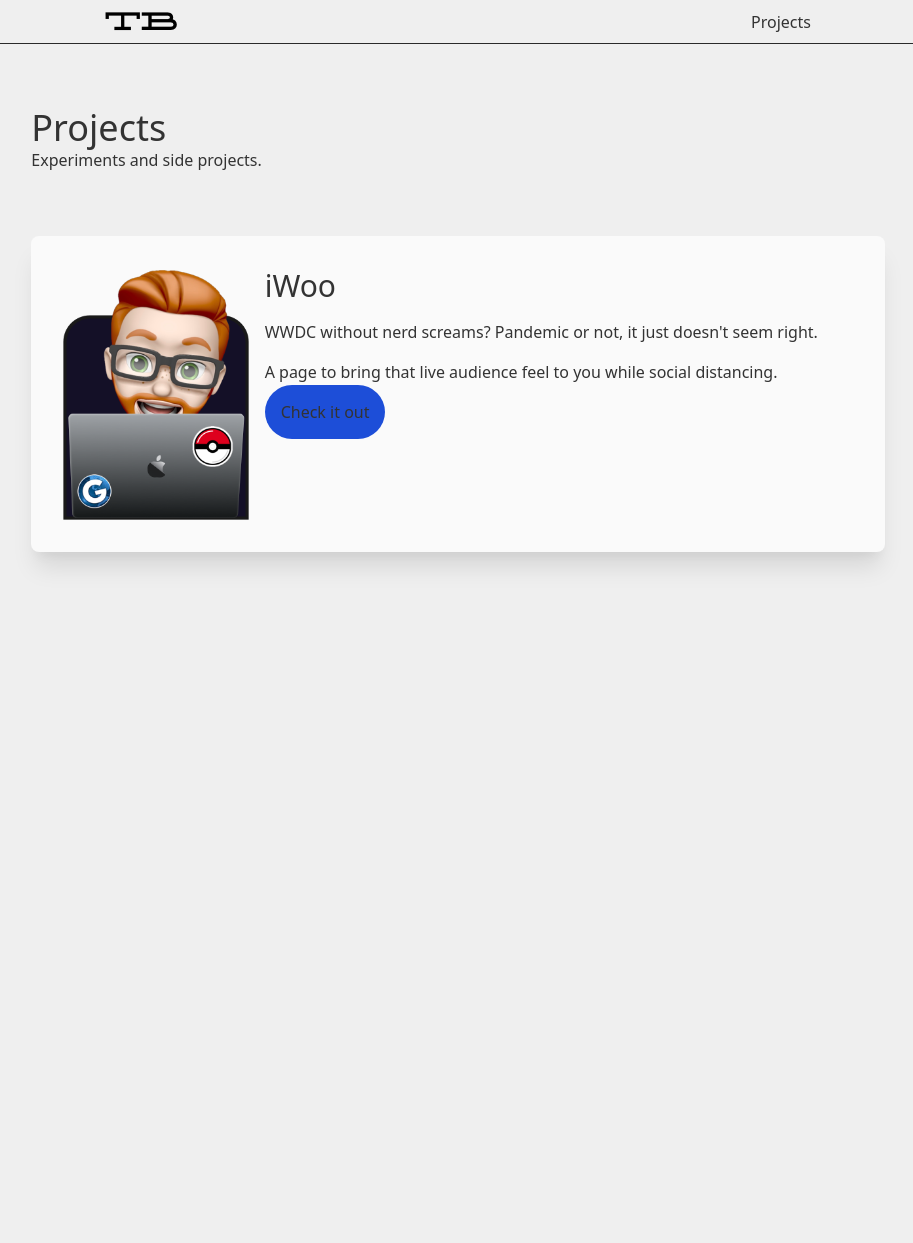
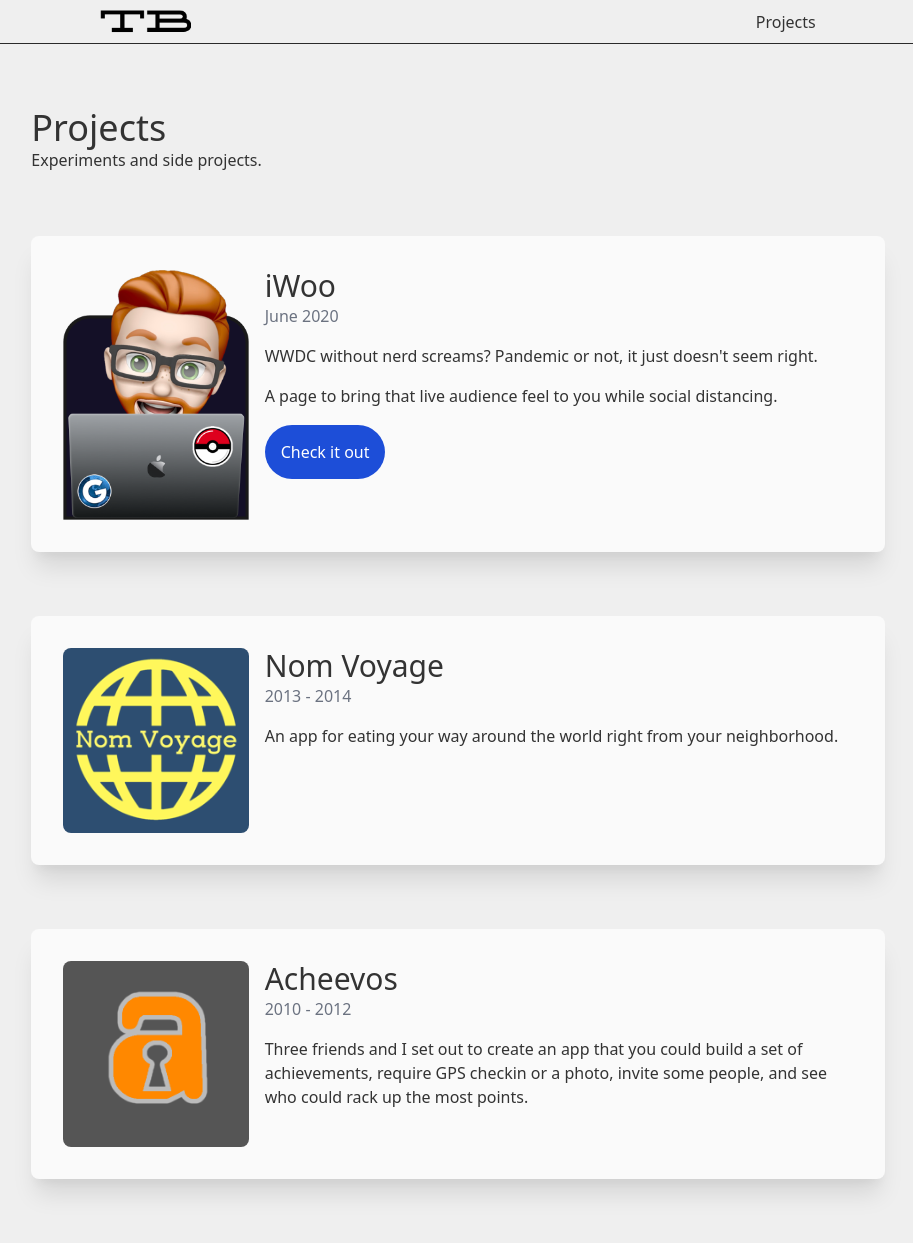
Before and after one commit to tyburg/tyburg.github.io, a Jekyll site: the page built from projects/index.html, in a window 1280 px wide. Shown: the whole page, without its empty margins (182-1095 px from the left). Built offline with Jekyll 4.4.1, drawn with Linux system fonts in a browser that asks for light colours; before the commit the page ends 900 px from its top, so only the background shows below that.

Commit message:
home fixes

```diff
--- a/_layouts/default.html
+++ b/_layouts/default.html
@@ -10,7 +10,9 @@
 </head>
 
 <header class="flex v-screen">
-    <img src="/img/TB.png" class="m-auto">
+    <a href="/" class="m-auto">
+        <img src="/img/TB.png">
+    </a>
     <a href="/projects" class="m-auto">
         <span>Projects</span>
     </a>
--- a/_plugins/medium_post_display.rb
+++ b/_plugins/medium_post_display.rb
@@ -22,12 +22,14 @@
         path = "./external_feed/" + title + ".md"
         path = site.in_source_dir(path)
 
-        p "doc makin"
-        doc = Jekyll::Document.new(path, {:site => site, :collection => jekyll_coll})
-        doc.data['title'] = title;
-        doc.data['feed_content'] = content;
+        if e.categories.size > 0
+          p "doc makin"
+          doc = Jekyll::Document.new(path, {:site => site, :collection => jekyll_coll})
+          doc.data['title'] = title;
+          doc.data['feed_content'] = content;
 
-        jekyll_coll.docs << doc
+          jekyll_coll.docs << doc
+        end
       end
     end
   end
--- a/css/iwoo.scss
+++ b/css/iwoo.scss
@@ -10,6 +10,10 @@
 header {
     height: 44px;
     border-bottom: solid 1px #2a2a2a;
+
+    img {
+        max-height: 24px;
+    }
 }
 
 a {
--- a/css/styles.scss
+++ b/css/styles.scss
@@ -11,8 +11,16 @@
     height: 44px;
     border-bottom: solid 1px #2a2a2a;
     color: #333;
+
+    img {
+        max-height: 24px;
+    }
 }
 
 .project {
     background-color: #fafafa;
+
+    a {
+        color: #fff;
+    }
 }
--- a/projects/index.html
+++ b/projects/index.html
@@ -9,17 +9,50 @@
         <p>Experiments and side projects.</p>
     </div>
 
-    <div class="grid grid-cols-4 gap-4 fourth-row w-2/3 mx-auto p-8 my-16 project rounded-lg shadow-xl">
+    <div class="grid grid-cols-1 sm:grid-cols-4 gap-4 fourth-row w-2/3 mx-auto p-8 my-16 project rounded-lg shadow-xl">
         <div class="col-span-1">
             <img src="/img/tyburg.png">
         </div>
-        <div class="col-span-3 space-y-4">
+        <div class="col-span-3">
             <h1 class="text-3xl">iWoo</h1>
-            <p>WWDC without nerd screams? Pandemic or not, it just doesn't seem right.</p>
-            <p>A page to bring that live audience feel to you while social distancing.</p>
-            <p>
+            <p class="text-gray-500">June 2020</p>
+            <div class="space-y-4 mt-4">
+                <p>WWDC without nerd screams? Pandemic or not, it just doesn't seem right.</p>
+                <p>A page to bring that live audience feel to you while social distancing.</p>
+            </div>
+            <div class="mt-8">
                 <a href="/projects/iwoo/" class="rounded-full bg-blue-700 p-4">Check it out</a>
-            </p>
+            </div>
+        </div>
+    </div>
+
+    <div class="grid grid-cols-1 sm:grid-cols-4 gap-4 fourth-row w-2/3 mx-auto p-8 my-16 project rounded-lg shadow-xl">
+        <div class="col-span-1 mx-auto">
+            <img src="/projects/img/nomvoyage.png" class="rounded-lg">
+        </div>
+        <div class="col-span-3">
+            <h1 class="text-3xl">Nom Voyage</h1>
+            <p class="text-gray-500">2013 - 2014</p>
+            <div class="space-y-4 mt-4">
+                <p>An app for eating your way around the world right from your neighborhood.</p>
+            </div>
+        </div>
+    </div>
+
+    <div class="grid grid-cols-1 sm:grid-cols-4 gap-4 fourth-row w-2/3 mx-auto p-8 my-16 project rounded-lg shadow-xl">
+        <div class="col-span-1">
+            <img src="/projects/img/acheevos.png" class="rounded-lg">
+        </div>
+        <div class="col-span-3">
+            <h1 class="text-3xl">Acheevos</h1>
+            <p class="text-gray-500">2010 - 2012</p>
+            <div class="space-y-4 mt-4">
+                <p>
+                    Three friends and I set out to create an app that you could build a set of
+                    achievements, require GPS checkin or a photo, invite some people, and see who could rack up the
+                    most points.
+                </p>
+            </div>
         </div>
     </div>
 
```
Also changed, not shown: index.html (+17 -1 lines), writing.html (+8 -15 lines), img/TB-white.png, img/TB-white.svg (added), img/TB.png, img/TB.svg (added), img/dribbble.png (added), img/medium.png (added), img/twitter.png (added), projects/img/acheevos.png (added), projects/img/nomvoyage.png (added), 1 other file.
